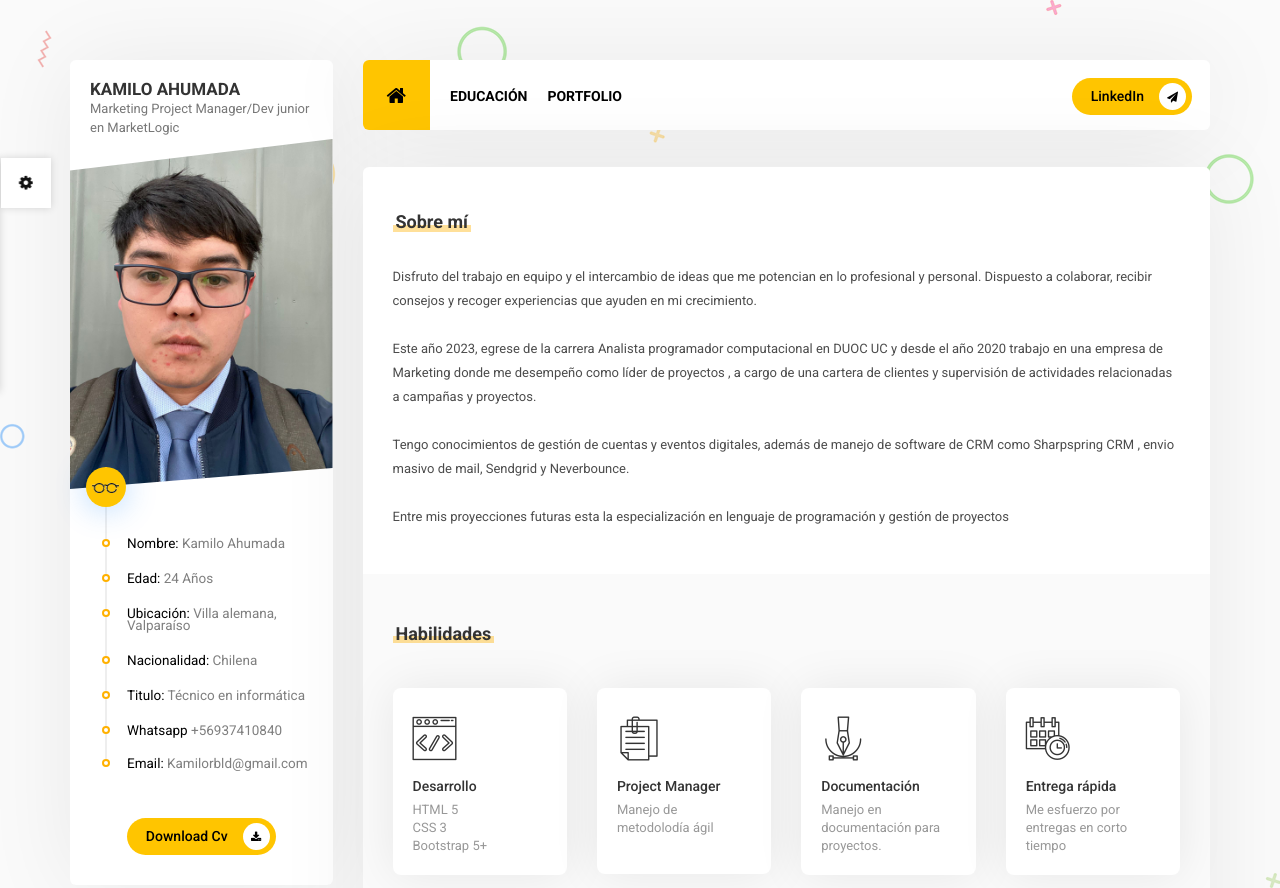
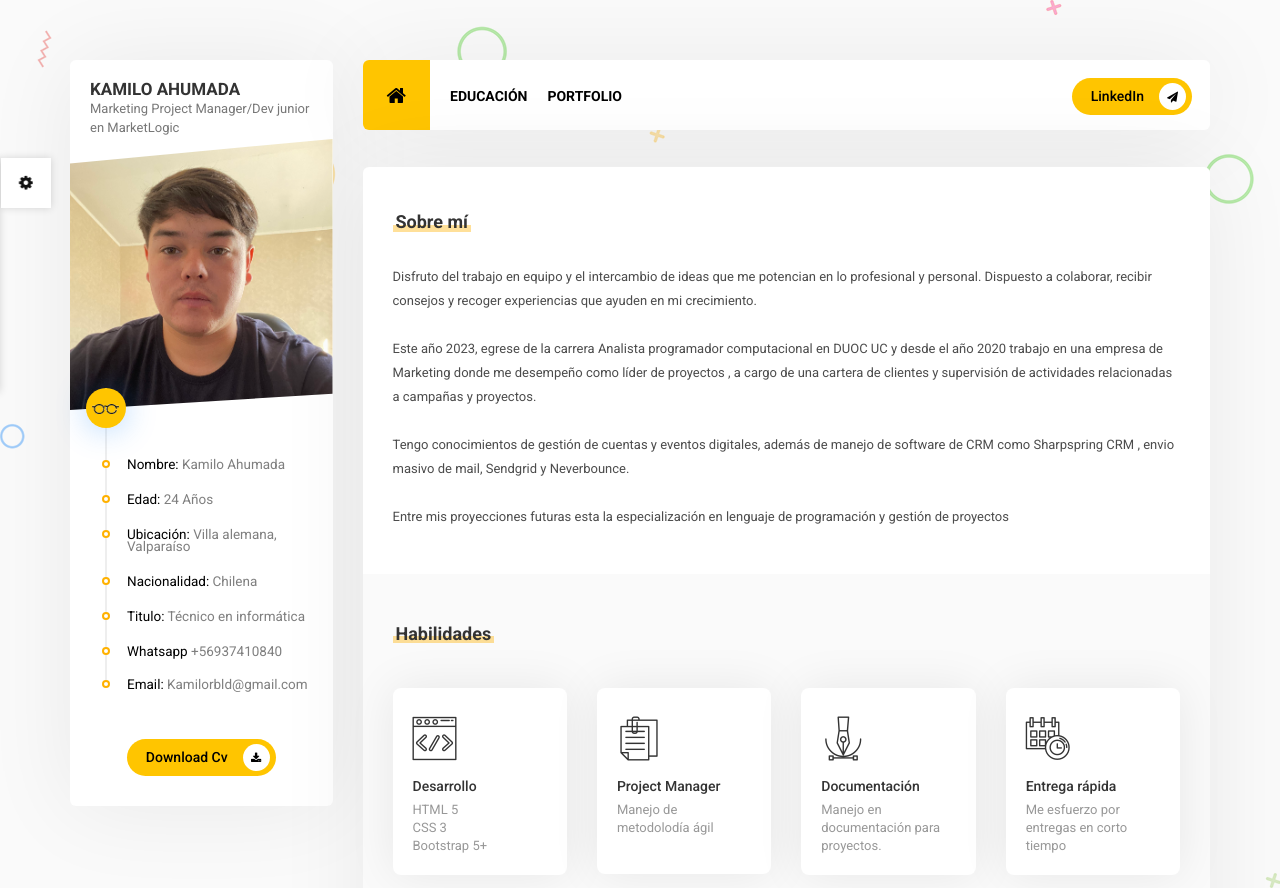
Before and after one commit to Kamiliin/kamilin.github.io, a plain HTML site: page index.html in a window 1280 px wide. Shown: the top 888 px of the page. Drawn offline with Linux system fonts and the light colour scheme.

Commit message:
carga de archivos

```diff
--- a/index.html
+++ b/index.html
@@ -66,7 +66,7 @@
             <span class="job">Marketing Project Manager/Dev junior en MarketLogic </span>
         </div>
         <figure class="profile-image">
-            <img src="images/kamilo.jpeg" alt="">
+            <img src="images/kamilo2.jpeg" alt="">
         </figure>
         <ul class="profile-information">
             <li></li>
```
Also changed, not shown: images/kamilo2.jpeg (added).
